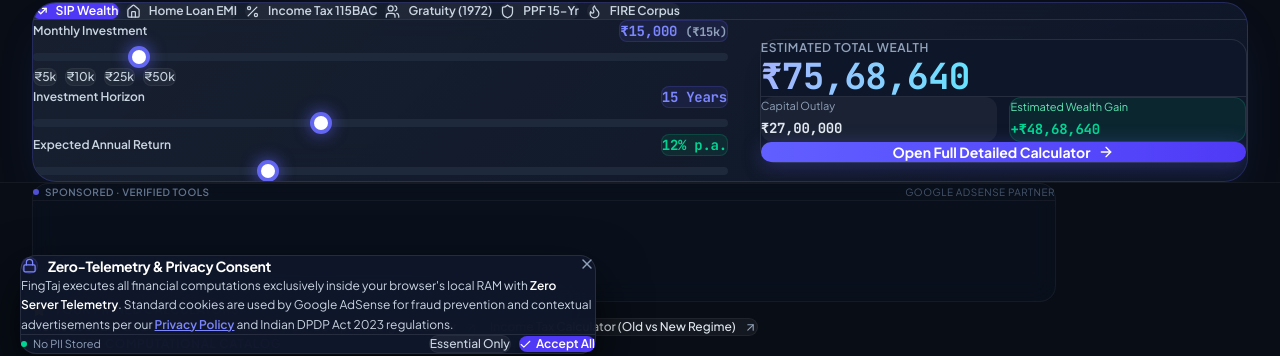
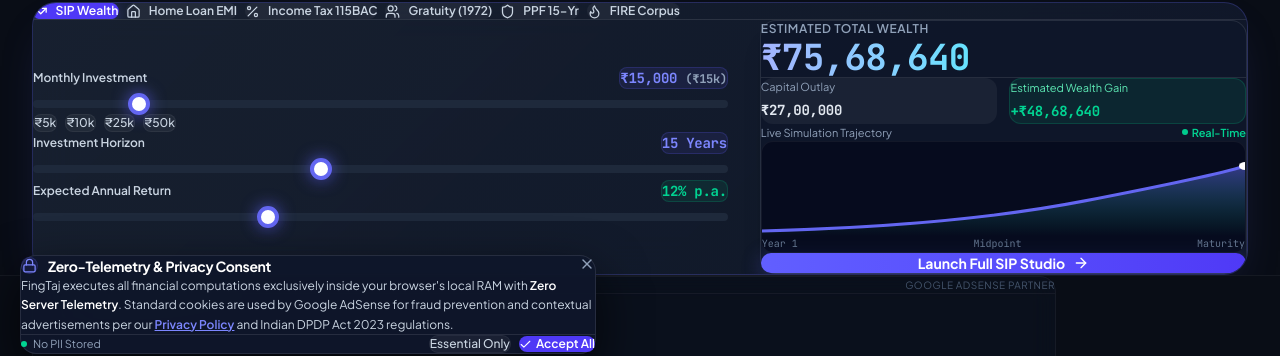
Before and after one commit to theaashutoshjha/FinGTaj, a React (Vite) app: page / in a window 1280 px wide. Shown: the part 426-782 px from the top of the page. Built offline with nearby package versions, Linux system fonts and the light colour scheme; no server answers.

Commit message:
feat(ui-ux): add interactive SVG growth curves, aurora background gradients, and refined tactile controls

```diff
--- a/index.html
+++ b/index.html
@@ -102,7 +102,7 @@
     }
     </script>
   </head>
-  <body class="bg-[#080d16] text-slate-100 min-h-screen antialiased selection:bg-cyan-500 selection:text-black">
+  <body class="bg-[#090d16] text-slate-100 min-h-screen antialiased selection:bg-indigo-500 selection:text-white">
     <div id="root"></div>
     <script type="module" src="/src/main.tsx"></script>
   </body>
--- a/src/App.tsx
+++ b/src/App.tsx
@@ -26,7 +26,7 @@ export default function App() {
   return (
     <BrowserRouter>
       <ScrollToTop />
-      <div className="flex flex-col min-h-screen bg-[#080d16] text-slate-100 relative selection:bg-cyan-500 selection:text-black">
+      <div className="flex flex-col min-h-screen bg-[#090d16] text-slate-100 relative selection:bg-indigo-500 selection:text-white">
         <MarketTicker />
         <Navbar />
 
--- a/src/index.css
+++ b/src/index.css
@@ -51,8 +51,10 @@ body {
   line-height: 1.6;
   overflow-x: hidden;
   background-image:
-    radial-gradient(ellipse 80% 50% at 50% -20%, rgba(99, 102, 241, 0.15), transparent),
-    radial-gradient(ellipse 60% 40% at 90% 40%, rgba(6, 182, 212, 0.08), transparent);
+    radial-gradient(circle at 50% -10%, rgba(99, 102, 241, 0.22) 0%, transparent 60%),
+    radial-gradient(circle at 90% 25%, rgba(16, 185, 129, 0.12) 0%, transparent 45%),
+    radial-gradient(circle at 10% 60%, rgba(139, 92, 246, 0.14) 0%, transparent 50%),
+    radial-gradient(circle at 80% 85%, rgba(6, 182, 212, 0.10) 0%, transparent 50%);
   background-attachment: fixed;
 }
 
--- a/src/pages/Home.tsx
+++ b/src/pages/Home.tsx
@@ -605,6 +605,83 @@ export default function Home() {
                     )}
                   </div>
 
+                  {/* Visual Growth / Amortization Curve Preview */}
+                  <div className="pt-2">
+                    <div className="flex justify-between items-center text-[11px] text-slate-400 mb-2">
+                      <span>Live Simulation Trajectory</span>
+                      <span className="text-emerald-400 font-semibold flex items-center gap-1">
+                        <span className="w-1.5 h-1.5 rounded-full bg-emerald-400 animate-pulse"></span>
+                        Real-Time
+                      </span>
+                    </div>
+
+                    {/* Dynamic SVG Visual Curve */}
+                    <div className="h-28 w-full bg-slate-950/60 rounded-xl p-3 border border-white/5 relative overflow-hidden flex flex-col justify-end">
+                      <svg className="w-full h-20 overflow-visible" viewBox="0 0 300 80" preserveAspectRatio="none">
+                        <defs>
+                          <linearGradient id="curveGradient" x1="0" y1="0" x2="0" y2="1">
+                            <stop offset="0%" stopColor="#6366f1" stopOpacity="0.5" />
+                            <stop offset="100%" stopColor="#10b981" stopOpacity="0.0" />
+                          </linearGradient>
+                        </defs>
+                        {activeEngine === 'sip' && (
+                          <>
+                            <path
+                              d="M 0 75 Q 120 70, 200 45 T 300 10 L 300 80 L 0 80 Z"
+                              fill="url(#curveGradient)"
+                            />
+                            <path
+                              d="M 0 75 Q 120 70, 200 45 T 300 10"
+                              fill="none"
+                              stroke="#6366f1"
+                              strokeWidth="3"
+                              strokeLinecap="round"
+                            />
+                            <circle cx="300" cy="10" r="4" fill="#10b981" className="animate-ping opacity-75" />
+                            <circle cx="300" cy="10" r="4" fill="#ffffff" />
+                          </>
+                        )}
+                        {activeEngine === 'loan' && (
+                          <>
+                            <path
+                              d="M 0 15 Q 100 45, 200 65 T 300 78 L 300 80 L 0 80 Z"
+                              fill="url(#curveGradient)"
+                            />
+                            <path
+                              d="M 0 15 Q 100 45, 200 65 T 300 78"
+                              fill="none"
+                              stroke="#f59e0b"
+                              strokeWidth="3"
+                              strokeLinecap="round"
+                            />
+                            <circle cx="300" cy="78" r="4" fill="#10b981" />
+                          </>
+                        )}
+                        {(activeEngine === 'tax' || activeEngine === 'gratuity' || activeEngine === 'ppf' || activeEngine === 'fire') && (
+                          <>
+                            <path
+                              d="M 0 70 C 80 65, 180 30, 300 15 L 300 80 L 0 80 Z"
+                              fill="url(#curveGradient)"
+                            />
+                            <path
+                              d="M 0 70 C 80 65, 180 30, 300 15"
+                              fill="none"
+                              stroke="#10b981"
+                              strokeWidth="3"
+                              strokeLinecap="round"
+                            />
+                            <circle cx="300" cy="15" r="4" fill="#ffffff" />
+                          </>
+                        )}
+                      </svg>
+                      <div className="flex justify-between items-center text-[10px] text-slate-500 font-mono pt-1">
+                        <span>Year 1</span>
+                        <span>Midpoint</span>
+                        <span>Maturity</span>
+                      </div>
+                    </div>
+                  </div>
+
                   {/* Launch Detailed Calculator CTA */}
                   <Link
                     to={
@@ -615,9 +692,9 @@ export default function Home() {
                       activeEngine === 'ppf' ? `/ppf-calculator` :
                       `/fire-calculator`
                     }
-                    className="w-full flex items-center justify-center gap-2 py-3.5 rounded-xl bg-gradient-to-r from-indigo-500 to-indigo-600 hover:from-indigo-400 hover:to-indigo-500 text-white font-bold text-sm transition-all shadow-[0_4px_20px_rgba(99,102,241,0.35)]"
+                    className="w-full flex items-center justify-center gap-2 py-3.5 rounded-xl bg-gradient-to-r from-indigo-500 to-indigo-600 hover:from-indigo-400 hover:to-indigo-500 text-white font-bold text-sm transition-all shadow-[0_4px_20px_rgba(99,102,241,0.35)] cursor-pointer"
                   >
-                    <span>Open Full Detailed Calculator</span>
+                    <span>Launch Full {activeEngine.toUpperCase()} Studio</span>
                     <ArrowRight size={16} />
                   </Link>
 
```
